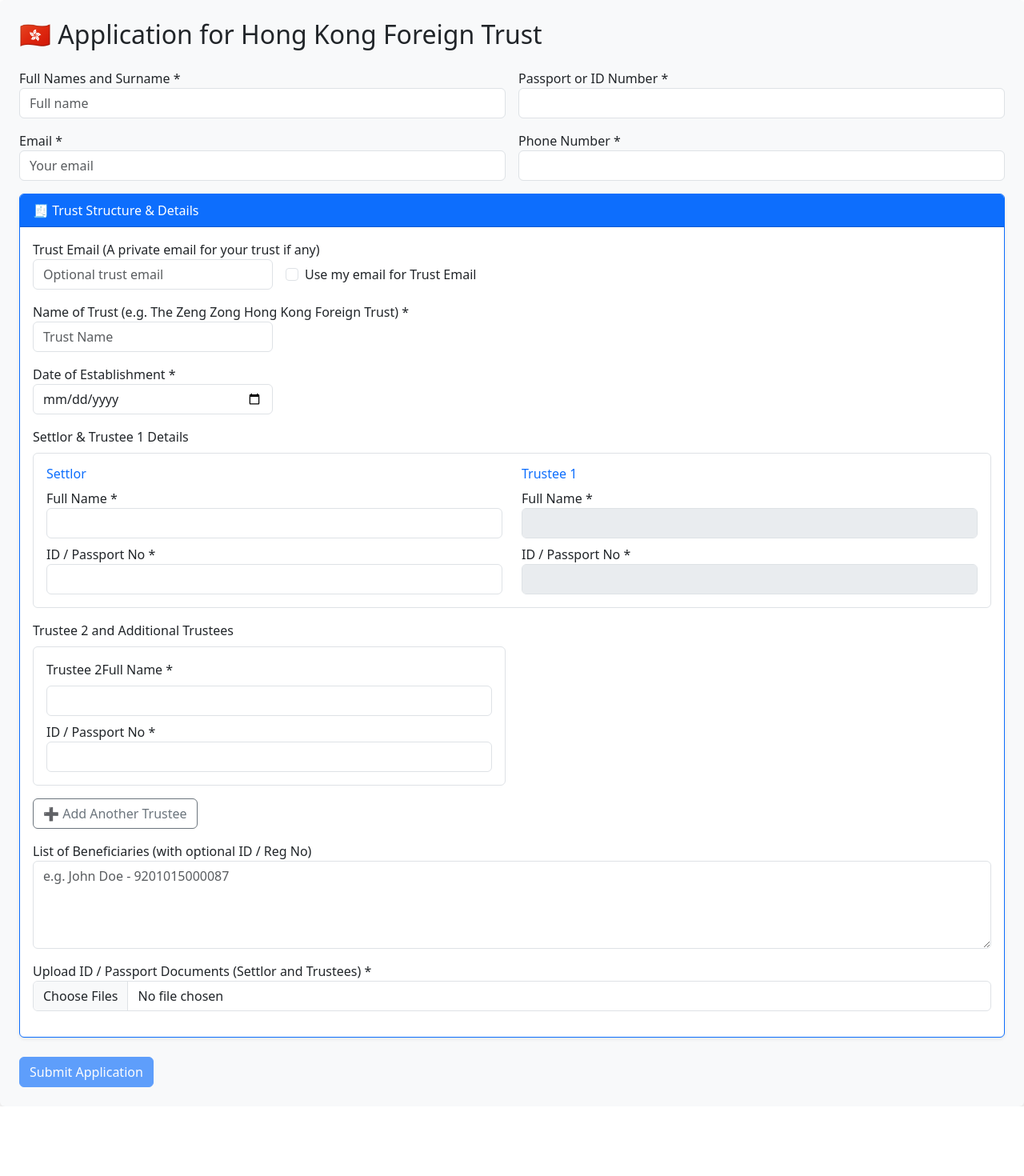
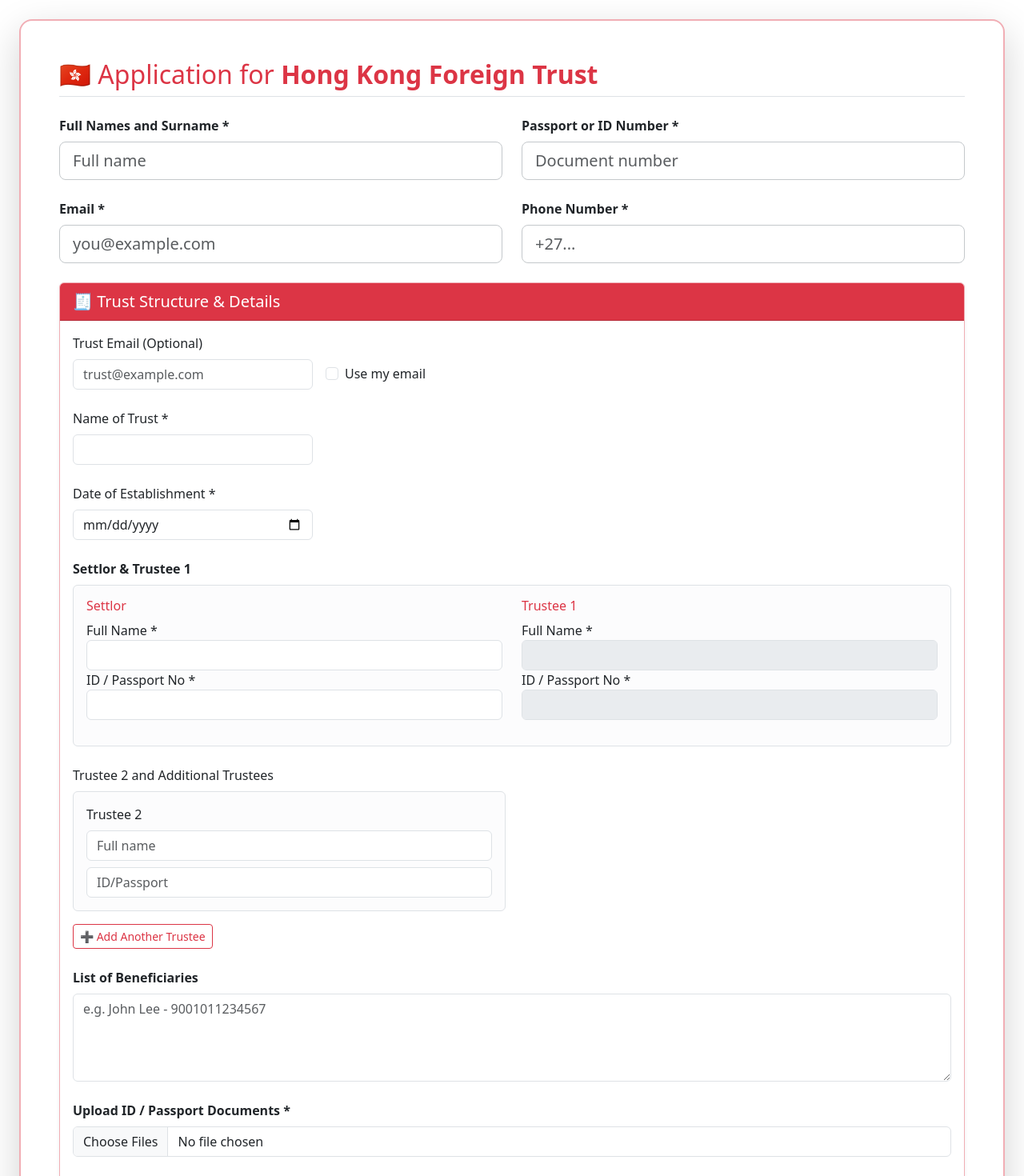
Before and after one commit to WhitelightningDev/hongkongtrust, an Angular app: page / in a window 1280 px wide. Shown: the top 1470 px of the page at 80% size. Before the commit the page ends 1383 px from the top, so only its background shows below. Built offline with nearby package versions, Linux system fonts and the light colour scheme.

Commit message:
updated the styling of the form

```diff
--- a/src/app/pages/homepage/homepage.html
+++ b/src/app/pages/homepage/homepage.html
@@ -1,69 +1,72 @@
-<form [formGroup]="trustForm" (ngSubmit)="onSubmit()" enctype="multipart/form-data" class="p-4 shadow rounded bg-light">
-  <h2 class="mb-4">🇭🇰 Application for Hong Kong Foreign Trust</h2>
+<form [formGroup]="trustForm" (ngSubmit)="onSubmit()" enctype="multipart/form-data"
+      class="p-5 m-4 shadow-lg rounded-4 bg-white border border-2 border-danger-subtle">
 
-  <!-- General Applicant Information -->
-<div class="mb-3">
-  <div class="row g-3">
-    <!-- Full Names -->
+  <!-- Heading -->
+  <h2 class="mb-4 text-danger border-bottom pb-2">
+    🇭🇰 Application for <span class="fw-bold">Hong Kong Foreign Trust</span>
+  </h2>
+
+  <!-- General Information -->
+  <div class="mb-4">
+    <div class="row g-4">
       <div class="col-md-6">
-      <label>Full Names and Surname *</label>
-      <input formControlName="fullName" type="text" class="form-control" placeholder="Full name" />
+        <label class="form-label fw-semibold">Full Names and Surname *</label>
+        <input formControlName="fullName" type="text" class="form-control form-control-lg border-secondary-subtle"
+               placeholder="Full name" />
       </div>
-
-    <!-- Passport or ID Number -->
       <div class="col-md-6">
-      <label>Passport or ID Number *</label>
-      <input formControlName="idNumber" type="text" class="form-control" />
+        <label class="form-label fw-semibold">Passport or ID Number *</label>
+        <input formControlName="idNumber" type="text" class="form-control form-control-lg border-secondary-subtle"
+               placeholder="Document number" />
       </div>
     </div>
   </div>
 
-<div class="mb-3">
-  <div class="row g-3">
-    <!-- Email -->
+  <!-- Contact Details -->
+  <div class="mb-4">
+    <div class="row g-4">
       <div class="col-md-6">
-      <label>Email *</label>
-      <input formControlName="email" type="email" class="form-control" placeholder="Your email" />
+        <label class="form-label fw-semibold">Email *</label>
+        <input formControlName="email" type="email" class="form-control form-control-lg border-secondary-subtle"
+               placeholder="you@example.com" />
       </div>
-
-    <!-- Phone Number -->
       <div class="col-md-6">
-      <label>Phone Number *</label>
-      <input formControlName="phoneNumber" type="text" class="form-control" />
+        <label class="form-label fw-semibold">Phone Number *</label>
+        <input formControlName="phoneNumber" type="text" class="form-control form-control-lg border-secondary-subtle"
+               placeholder="+27..." />
       </div>
     </div>
   </div>
 
-
- <!-- TRUST DETAILS CARD -->
-<div class="card border-primary shadow-sm mb-4">
-  <div class="card-header bg-primary text-white">
+  <!-- Trust Details Card -->
+  <div class="card border-danger-subtle shadow-sm mb-4">
+    <div class="card-header bg-danger text-white fs-5">
       🧾 Trust Structure & Details
     </div>
     <div class="card-body">
 
       <!-- Trust Email -->
-    <div class="mb-3">
-      <label>Trust Email (A private email for your trust if any)</label>
+      <div class="mb-4">
+        <label class="form-label">Trust Email (Optional)</label>
         <div class="d-flex align-items-center gap-3">
-        <input formControlName="trustEmail" type="email" class="form-control"
-               [readonly]="useUserEmailForTrustEmail" style="max-width: 300px;" placeholder="Optional trust email" />
-        <div class="form-check mb-0">
+          <input formControlName="trustEmail" type="email" class="form-control" placeholder="trust@example.com"
+                 [readonly]="useUserEmailForTrustEmail" style="max-width: 300px;" />
+          <div class="form-check">
             <input class="form-check-input" type="checkbox" id="useUserEmailCheckbox"
-                 [checked]="useUserEmailForTrustEmail" (change)="toggleUseUserEmailForTrustEmail($event)" />
-          <label class="form-check-label" for="useUserEmailCheckbox" style="white-space: nowrap;">
-            Use my email for Trust Email
+                   [checked]="useUserEmailForTrustEmail"
+                   (change)="toggleUseUserEmailForTrustEmail($event)" />
+            <label class="form-check-label" for="useUserEmailCheckbox">
+              Use my email
             </label>
           </div>
         </div>
       </div>
 
       <!-- Trust Name -->
-    <div class="mb-3">
-      <label>Name of Trust (e.g. The Zeng Zong Hong Kong Foreign Trust) *</label>
+      <div class="mb-4">
+        <label class="form-label">Name of Trust *</label>
         <div class="d-flex align-items-center gap-3">
-        <input formControlName="trustName" type="text" class="form-control"
-               style="max-width: 300px;" placeholder="Trust Name" />
+          <input formControlName="trustName" type="text" class="form-control" style="max-width: 300px;" />
           <div *ngIf="trustForm.get('trustName')?.value" class="text-muted">
             <em>The </em><span class="fw-normal">{{ trustForm.get('trustName')?.value }}</span><em> Hong Kong Foreign Trust</em>
           </div>
@@ -71,8 +74,8 @@
       </div>
 
       <!-- Establishment Date -->
-    <div class="mb-3">
-      <label>Date of Establishment *</label>
+      <div class="mb-4">
+        <label class="form-label">Date of Establishment *</label>
         <div class="d-flex align-items-center gap-3">
           <input formControlName="establishmentDate" type="date" class="form-control"
                  [min]="minDate" style="max-width: 300px;" />
@@ -82,26 +85,26 @@
         </div>
       </div>
 
-    <!-- Settlor & Trustee 1 Combined Card -->
-    <div class="mb-3">
-      <label class="form-label">Settlor & Trustee 1 Details</label>
-      <div class="card bg-white border p-3">
+      <!-- Settlor & Trustee 1 -->
+      <div class="mb-4">
+        <label class="form-label fw-semibold">Settlor & Trustee 1</label>
+        <div class="card border p-3 bg-light-subtle">
           <div class="row">
             <!-- Settlor -->
-          <div class="col-md-6 mb-3 mb-md-0">
-            <h6 class="text-primary">Settlor</h6>
+            <div class="col-md-6 mb-3">
+              <h6 class="text-danger">Settlor</h6>
               <label>Full Name *</label>
-            <input type="text" [value]="trustForm.get('fullName')?.value" class="form-control mb-2" readonly />
+              <input type="text" [value]="trustForm.get('fullName')?.value" class="form-control" readonly />
               <label>ID / Passport No *</label>
               <input type="text" [value]="trustForm.get('idNumber')?.value" class="form-control" readonly />
             </div>
 
             <!-- Trustee 1 -->
             <div class="col-md-6">
-            <h6 class="text-primary">Trustee 1</h6>
+              <h6 class="text-danger">Trustee 1</h6>
               <div [formGroup]="firstTrustee">
                 <label>Full Name *</label>
-              <input type="text" formControlName="name" class="form-control mb-2" readonly />
+                <input type="text" formControlName="name" class="form-control" readonly />
                 <label>ID / Passport No *</label>
                 <input type="text" formControlName="id" class="form-control" readonly />
               </div>
@@ -110,55 +113,47 @@
         </div>
       </div>
 
-   <!-- Trustees 2+ Section: Two per row -->
-<div class="mb-3">
+      <!-- Trustee 2+ -->
+      <div class="mb-4">
         <label class="form-label">Trustee 2 and Additional Trustees</label>
         <div class="row g-3">
 
-    <!-- Trustee 2 (Compulsory) -->
           <div class="col-md-6" [formGroup]="secondTrustee">
-      <div class="border p-3 rounded bg-white h-100">
+            <div class="border p-3 rounded bg-light-subtle h-100">
               <label class="form-label">Trustee 2</label>
-        <label>Full Name *</label>
-        <input type="text" formControlName="name" class="form-control mb-2" />
-        <label>ID / Passport No *</label>
-        <input type="text" formControlName="id" class="form-control" />
+              <input type="text" formControlName="name" class="form-control mb-2" placeholder="Full name" />
+              <input type="text" formControlName="id" class="form-control" placeholder="ID/Passport" />
             </div>
           </div>
 
-    <!-- Additional Trustees (Optional) -->
           <ng-container *ngFor="let trustee of trustees.controls; let i = index">
             <div *ngIf="i > 1" class="col-md-6" [formGroupName]="i">
-        <div class="border p-3 rounded bg-white h-100">
+              <div class="border p-3 rounded bg-light-subtle h-100">
                 <label class="form-label">Trustee {{ i + 1 }} (Optional)</label>
-          <label>Full Name</label>
                 <input type="text" formControlName="name" class="form-control mb-2" />
-          <label>ID / Passport No</label>
                 <input type="text" formControlName="id" class="form-control" />
               </div>
             </div>
           </ng-container>
         </div>
 
-  <!-- Add Trustee Button -->
         <div class="mt-3">
-    <button type="button" (click)="addTrustee()" class="btn btn-outline-secondary">
+          <button type="button" (click)="addTrustee()" class="btn btn-outline-danger btn-sm">
             ➕ Add Another Trustee
           </button>
         </div>
       </div>
 
-
       <!-- Beneficiaries -->
-    <div class="mb-3">
-      <label>List of Beneficiaries (with optional ID / Reg No)</label>
+      <div class="mb-4">
+        <label class="form-label fw-semibold">List of Beneficiaries</label>
         <textarea formControlName="beneficiaries" class="form-control" rows="4"
-                placeholder="e.g. John Doe - 9201015000087"></textarea>
+                  placeholder="e.g. John Lee - 9001011234567"></textarea>
       </div>
 
-    <!-- Upload Documents -->
-    <div class="mb-3">
-      <label>Upload ID / Passport Documents (Settlor and Trustees) *</label>
+      <!-- Upload -->
+      <div class="mb-4">
+        <label class="form-label fw-semibold">Upload ID / Passport Documents *</label>
         <input type="file" multiple (change)="onFileChange($event)" class="form-control" />
       </div>
 
@@ -166,4 +161,10 @@
   </div>
 
   <!-- Submit -->
-<button type="submit" class="btn btn-primary" [disabled]="trustForm.invalid">Submit Application</button>
+  <div class="d-grid">
+    <button type="submit" class="btn btn-danger btn-lg" [disabled]="trustForm.invalid">
+      📤 Submit Trust Application
+    </button>
+  </div>
+
+</form>
```
Lines whose indentation alone changed are shown as unchanged.
